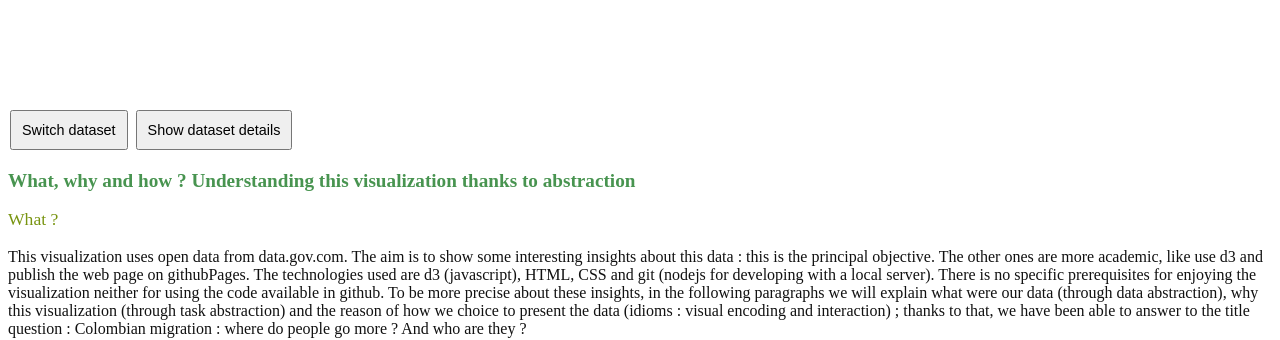
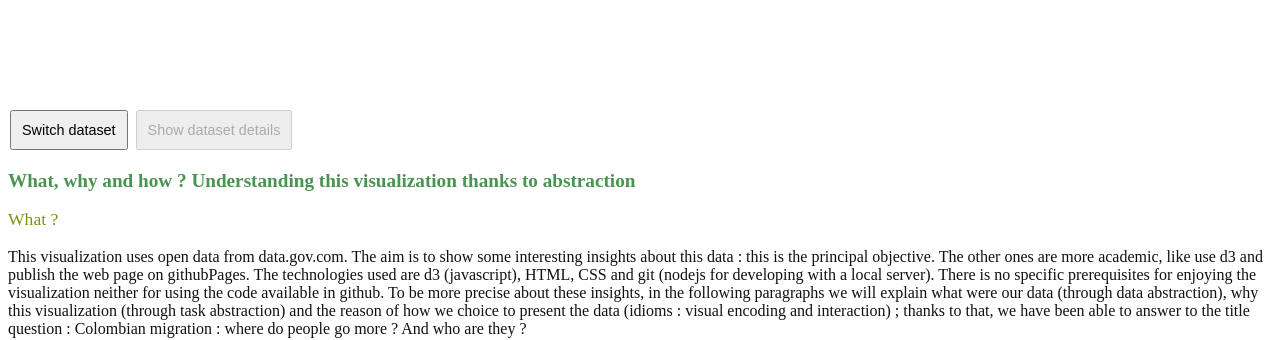
Before and after one commit to pierreraimbaud/GlobalWarmingIsReal, a Jekyll site: the page built from README.md, in a window 1280 px wide. Shown: the part 568-908 px from the top of the page. Built offline with Jekyll 4.4.1, drawn with Linux system fonts in a browser that asks for light colours; our own code applies the rules of GitHub Pages for plain Markdown files.

Commit message:
Barv3 - enable and disable buttons

```diff
--- a/_layouts/default.html
+++ b/_layouts/default.html
@@ -97,7 +97,7 @@
             <h2>Dataset</h2>
             <p id = "subTitleP" style="color:#789410;font-size:110%">Promedian temperature change (reference: promedian of the years 1950-1980) for each group of 5 years</p>
             <button id = "swButton" style="padding: 10px 10px; text-align: center;font-size: 90%;margin: 4px 2px;">Switch dataset</button>
-            <button id = "zoomButton" style="padding: 10px 10px; text-align: center;font-size: 90%;margin: 4px 2px;">Show dataset details</button>
+            <button disabled id = "zoomButton" style="padding: 10px 10px; text-align: center;font-size: 90%;margin: 4px 2px;">Show dataset details</button>
       </div>
 
        <div id = "explcontainer">
@@ -156,7 +156,7 @@
 
       var datasetsTitles = ["Global", "24N-90N","24S-24N","90S-24S"];
 
-      var datasetsNTitles = ["64N-90N ","44N-64N"," 24N-44N"];
+      var datasetsNTitles = ["64N-90N ","44N-64N","24N-44N"];
       var datasetsEQTitles = ["EQU-24N ","24S-EQU"];
       var datasetsSTitles = ["44S-24S ","64S-44S ","90S-64S"];
 
@@ -809,7 +813,7 @@
                   .style("left", d3.event.pageX - 70 + "px")
                   .style("top", d3.event.pageY - 90 + "px")
                   .style("display", "inline-block")
-                  .html(getDTitle(worldBand, 0)+ "zone, in " +d.key*5 + ": " +(d.value.promedian)+ "°C");
+                  .html(getDTitle(worldBand, 0)+ " zone, in " +d.key*5 + ": " +(d.value.promedian)+ "°C");
               })
               .on("mouseout", function(d){ tooltip.style("display", "none");});
 
@@ -863,7 +867,7 @@
                   .style("left", d3.event.pageX - 70 + "px")
                   .style("top", d3.event.pageY - 90 + "px")
                   .style("display", "inline-block")
-                  .html(getDTitle(worldBand, 1)+ "zone, in " +d.key*5 + ": " +(d.value.promedian)+ "°C");
+                  .html(getDTitle(worldBand, 1)+ " zone, in " +d.key*5 + ": " +(d.value.promedian)+ "°C");
               })
               .on("mouseout", function(d){ tooltip.style("display", "none");});
 
@@ -919,7 +923,7 @@
                       .style("left", d3.event.pageX - 70 + "px")
                       .style("top", d3.event.pageY - 90 + "px")
                       .style("display", "inline-block")
-                      .html(getDTitle(worldBand, 2)+ "zone, in "+ d.key*5 + ": " +(d.value.promedian)+ "°C");
+                      .html(getDTitle(worldBand, 2)+ " zone, in "+ d.key*5 + ": " +(d.value.promedian)+ "°C");
                   })
                   .on("mouseout", function(d){ tooltip.style("display", "none");});
               }
```
Also changed, not shown: other parts of _layouts/default.html (+4 -0 lines).
